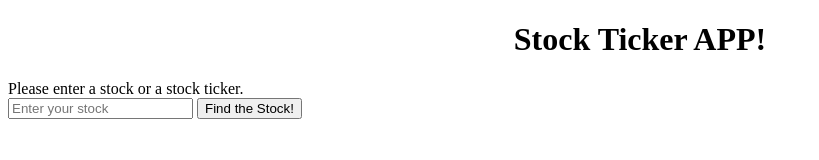
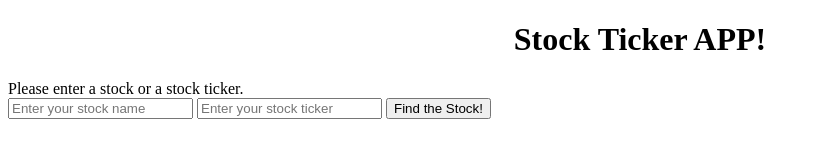
Before and after one commit to pranavjain20/stock-ticker-app, a website: page index.html in a window 1280 px wide. Shown: the whole page, without its empty margins (0-819 px from the left). Drawn offline with Linux system fonts and the light colour scheme.

Commit message:
Update index.html

```diff
--- a/index.html
+++ b/index.html
@@ -8,7 +8,8 @@
 	<h1 style = "text-align: center;"> Stock Ticker APP! </h1>
 	Please enter a stock or a stock ticker.
 	<form method="get" action ="https://comp20-stockticker.herokuapp.com/">
-		<input type='text' name='name' placeholder='Enter your stock'>
+		<input type='text' name='name' placeholder='Enter your stock name'>
+		<input type='text' name='name' placeholder='Enter your stock ticker'>
 		<input type='submit' value="Find the Stock!">
 	</form>
 </body>
```
